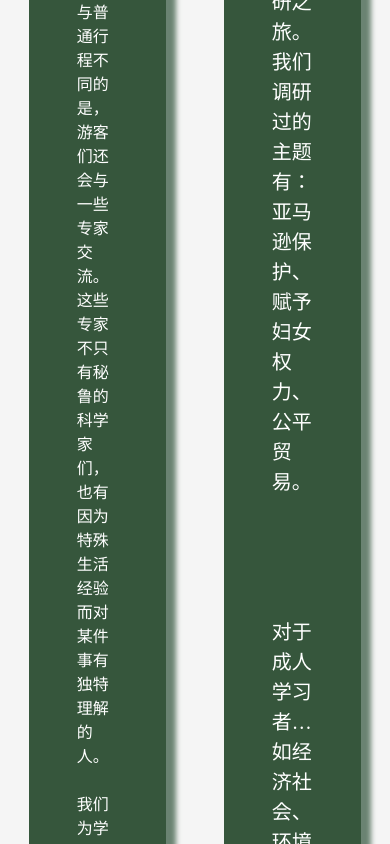
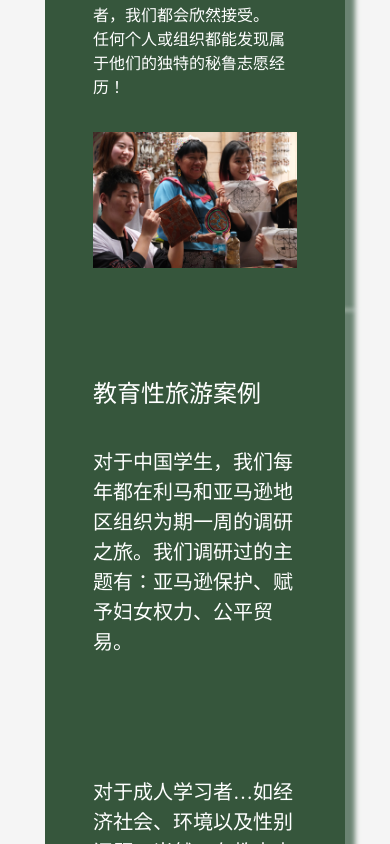
Before and after one commit to vwslz/ALTP, a plain HTML site: page volunteer.html in a window 390 px wide. Shown: the part 2308-3152 px from the top of the page. Drawn offline with nearby package versions, Linux system fonts and the light colour scheme.

Commit message:
@volunteer: Fix mobile verion.

```diff
--- a/css/style.css
+++ b/css/style.css
@@ -66,3 +66,15 @@ footer {
 #cgo-research div a:hover{
   color: #000000;
 }
+
+@media (min-width: 576px) {
+  .text-group {
+      margin-top: 3rem;
+  }
+}
+
+@media (min-width: 768px) {
+  .text-group {
+      margin-top: 30rem;
+  }
+}
--- a/volunteer.html
+++ b/volunteer.html
@@ -43,10 +43,6 @@
         .text-group div img {
             margin-top: 1rem;
             width: 100%;
-        }
-
-        .text-group {
-            margin-top: 30rem;
         }
 
         .text-group:first-child {
@@ -124,7 +120,7 @@
     </div>
     <main class="container-fluid">
         <div class="row">
-            <div class="text-group col-6">
+            <div class="text-group col-12 col-md-6">
                 <div class="education col-10" style="box-shadow: 10px 10px 5px #6A8372;">
                     <h4>教育性旅游</h4>
                     <p>
@@ -149,7 +145,7 @@
                     <img src="./img/d_volunteer_pic2.jpg" alt="">
                 </div>
             </div>
-            <div class="text-group col-6">
+            <div class="text-group col-12 col-md-6">
                 <div class="education-case col-10" style="box-shadow: 10px 10px 5px #6A8372;">
                     <h4 >教育性旅游案例</h4>
                     <p style="font-size:15pt">
```
